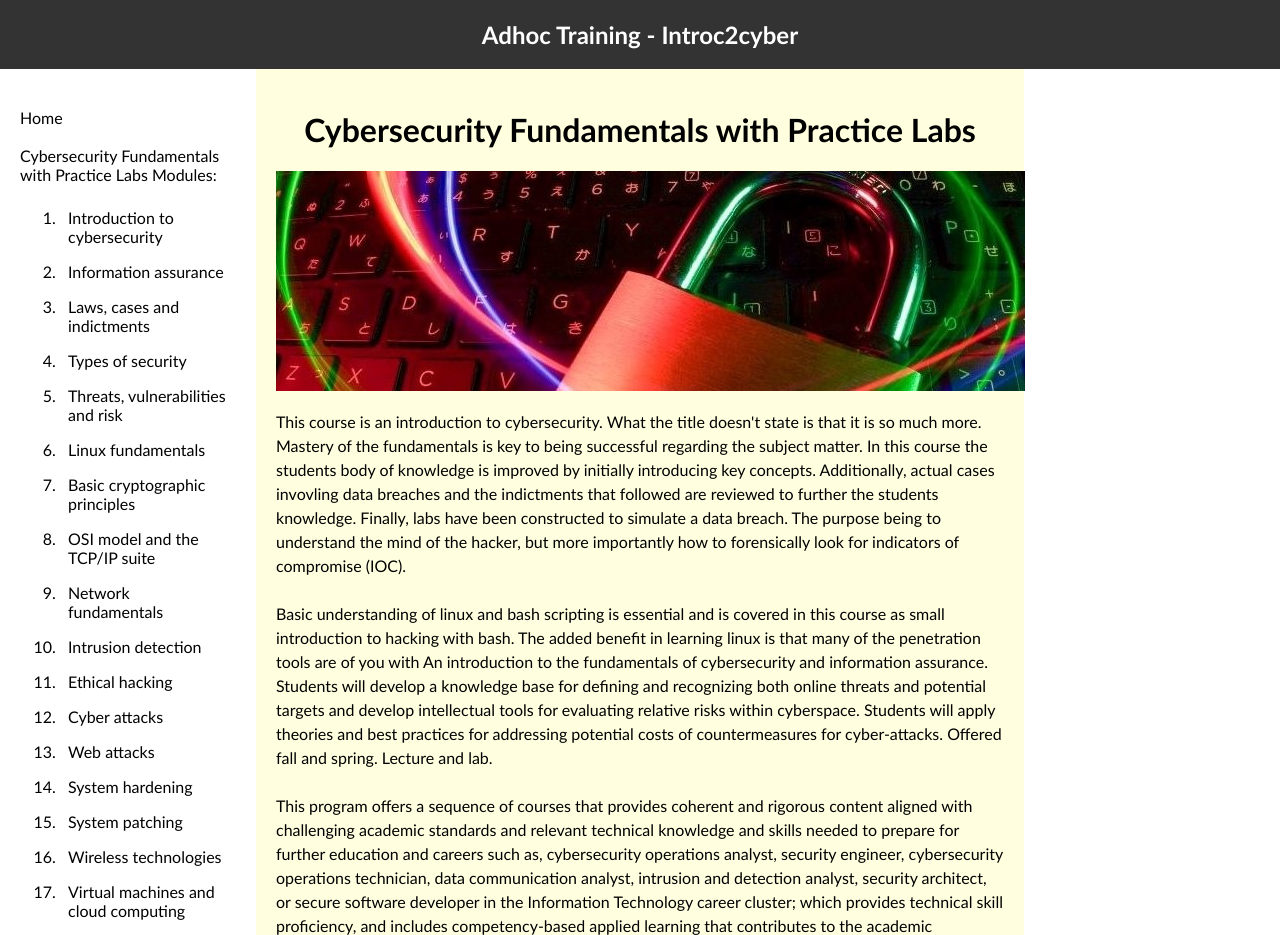
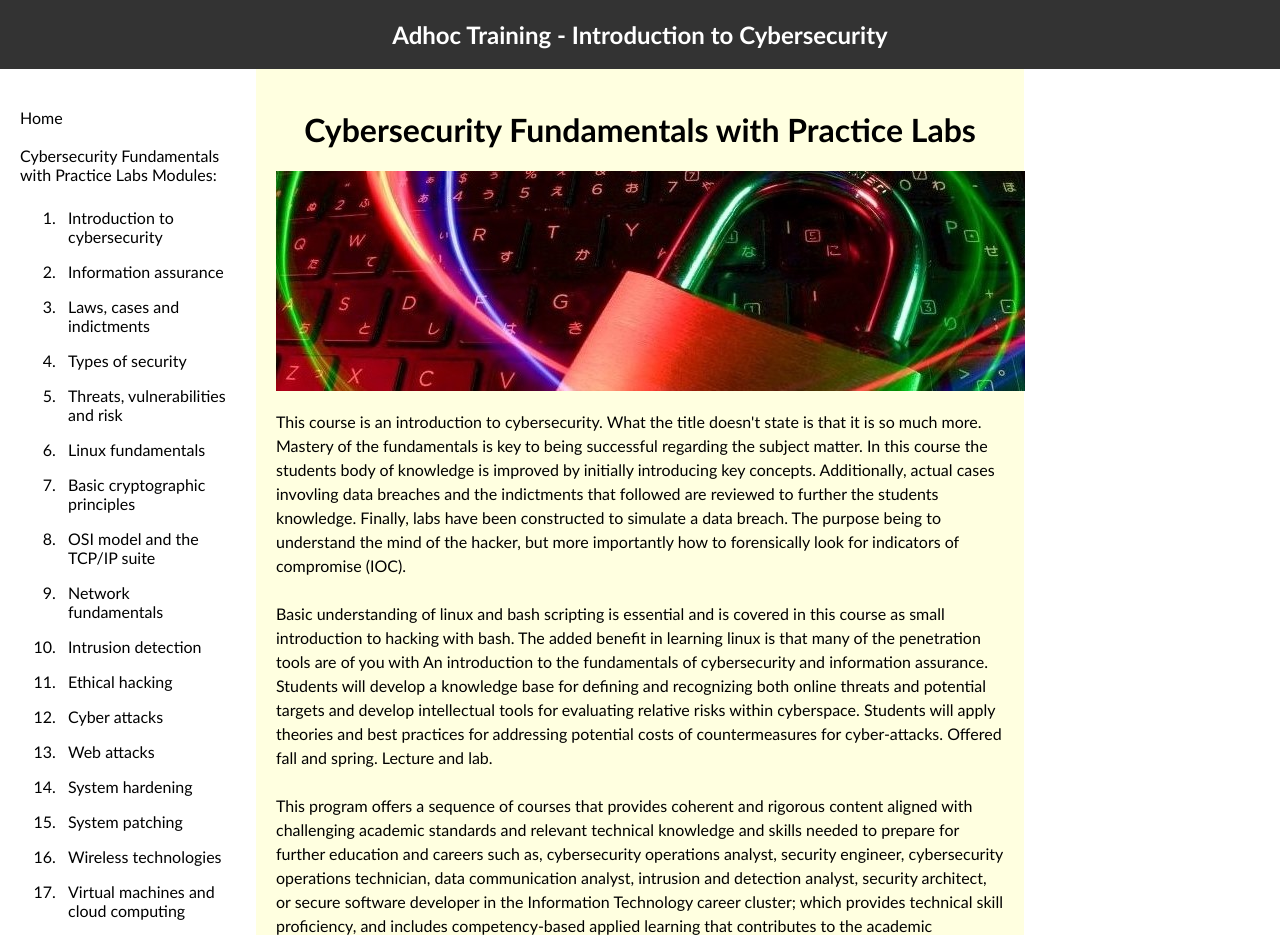
Before and after one commit to adhoctraining/virtual_labs, a plain HTML site: page index.html in a window 1280 px wide. Shown: the top 935 px of the page. Drawn offline with Linux system fonts and the light colour scheme.

Commit message:
Update index.html

```diff
--- a/index.html
+++ b/index.html
@@ -135,7 +135,7 @@ p.big {
 
 
 <div class="topnav2">
-	  <h2>Adhoc Training - Introc2cyber</h2>
+	  <h2>Adhoc Training - Introduction to Cybersecurity</h2>
 </div>
 <div class="nav a" >
   <div class="column side"><br>
```
